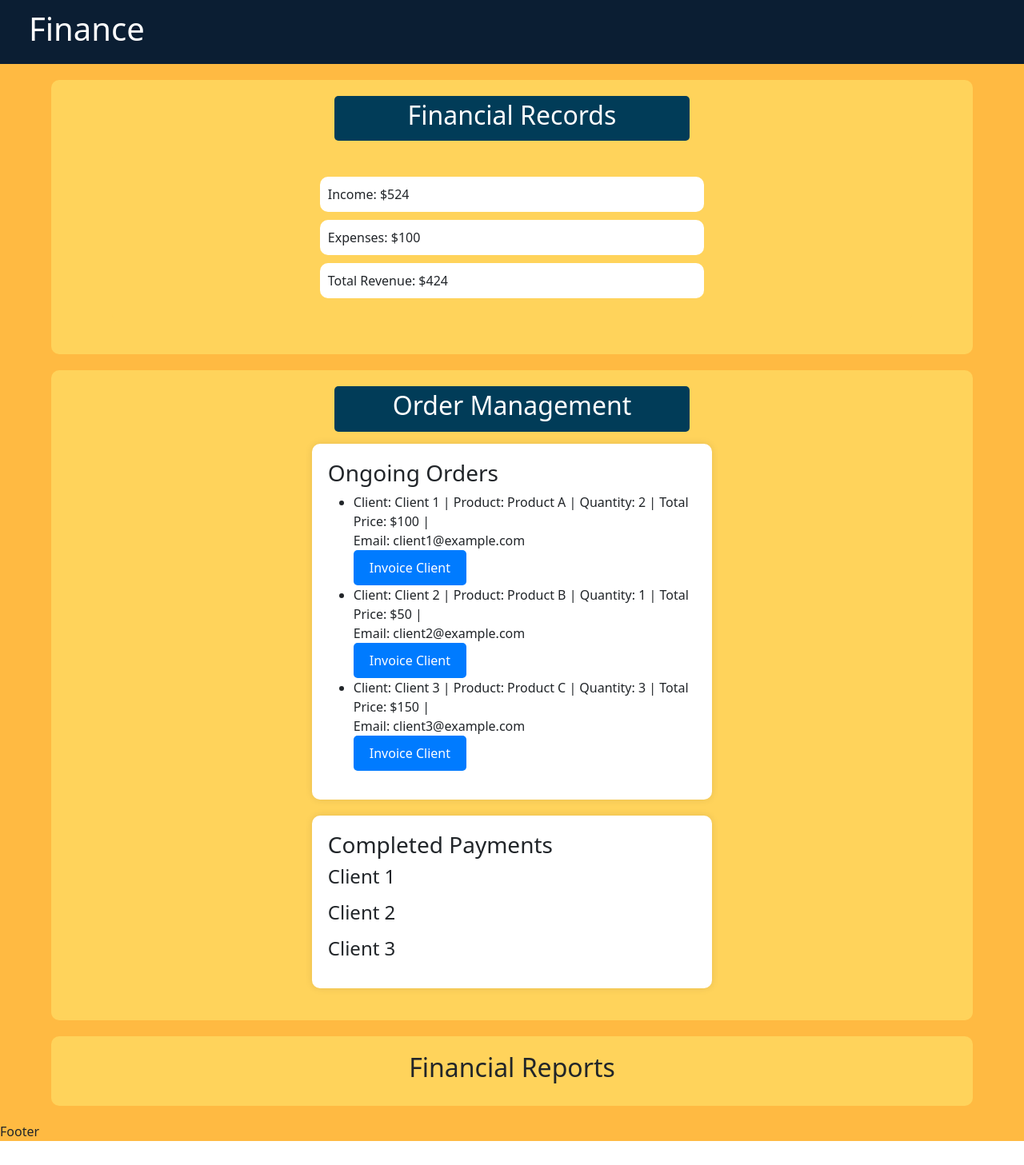
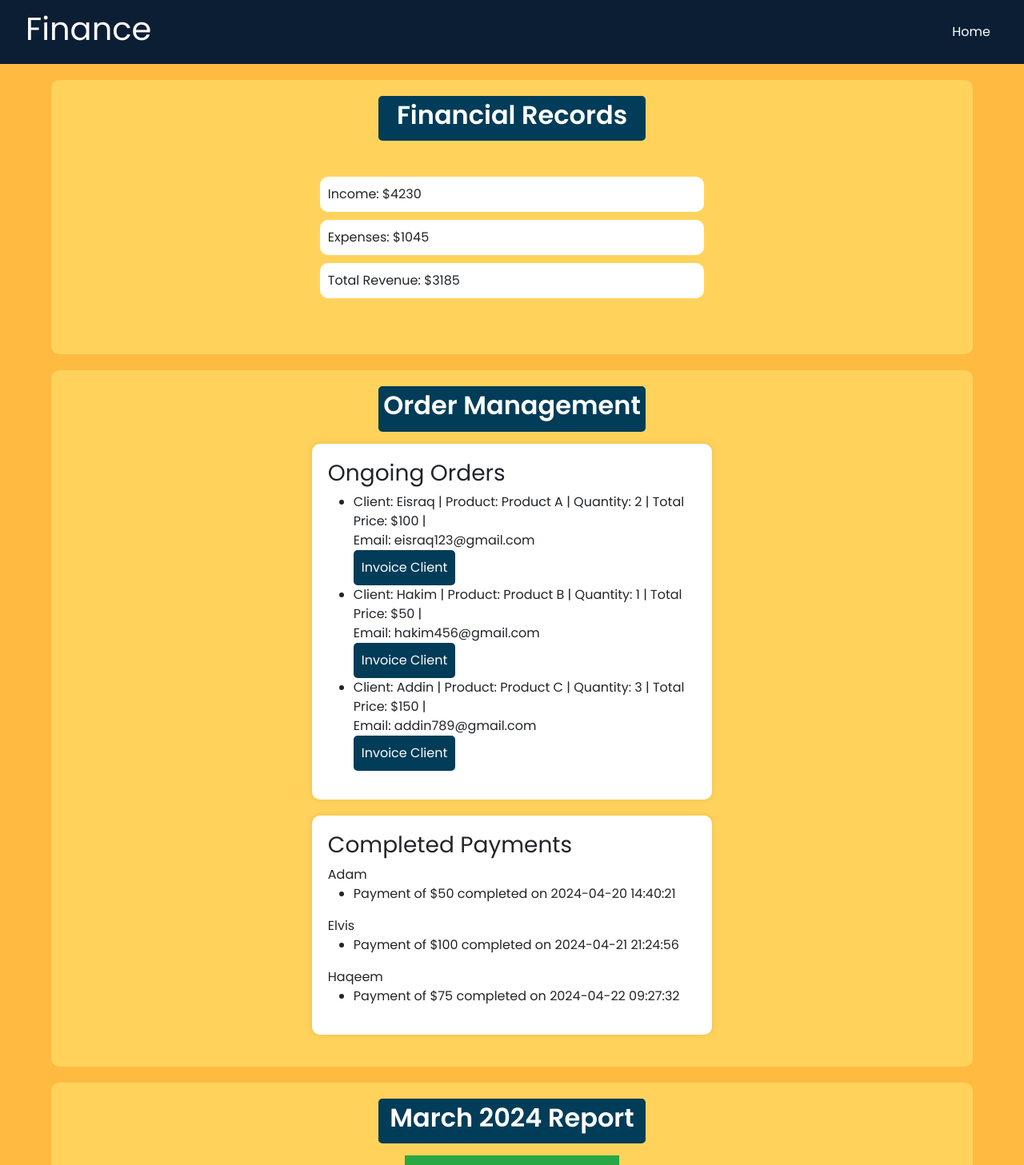
Before and after one commit to yumdmb/stitch-mart, a React (Create React App) app: page /financialApp in a window 1280 px wide. Shown: the top 1457 px of the page at 80% size. Built offline with nearby package versions, Linux system fonts and the light colour scheme.

Commit message:
completed the front end for financial module

```diff
--- a/package.json
+++ b/package.json
@@ -16,6 +16,7 @@
     "react-bootstrap": "^2.10.2",
     "react-dom": "^18.2.0",
     "react-flatpickr": "^3.10.13",
+    "react-pdf": "^7.7.1",
     "react-router-dom": "^6.22.3",
     "react-scripts": "5.0.1",
     "web-vitals": "^2.1.4"
--- a/src/components/Financial/FinancialApp.css
+++ b/src/components/Financial/Financial.css
@@ -1,14 +1,29 @@
 /*Header styles*/
 .financial {
+  display: flex;
+  justify-content: space-between;
+  align-items: center;
+  font-family: 'Poppins', sans-serif;
   color: #fff;
   background-color: #0b1e33;
   padding: 12px;
   margin-bottom: 20px;
-  text-indent: 24px;
+  text-indent: 20px;
 }
+
+.home-button {
+  background-color: transparent;
+  border: none;
+  color: #fff;
+  font-size: 16px;
+  cursor: pointer;
+  margin-right: 24px; /* Adjust margin-right as needed */
+}
+
 
 /* Financial Records styles */
 .financial-records {
+  font-family: 'Poppins', sans-serif;
   text-align: center;
   border-radius: 10px;
   background-color: #ffd35b;
@@ -19,6 +34,7 @@
 }
 
 .financial-records p {
+  font-family: 'Poppins', sans-serif;
   text-align: left;
   border-radius: 10px;
   background-color: #fff;
@@ -29,6 +45,7 @@
 
 /* Order Management styles */
 .order-management {
+  font-family: 'Poppins', sans-serif;
   text-align: center;
   border-radius: 10px;
   background-color: #ffd35b;
@@ -43,8 +60,12 @@
   background-color: #013c58;
   padding: 5px;
   border-radius: 5px;
-  max-width: 40%;
+  max-width: 30%;
   margin: 0px auto 15px;
+}
+
+.header-container h2{
+  font-weight: 600;
 }
 
 .order-container {
@@ -61,37 +82,15 @@
 .invoice-button {
   color: #fff;
   background-color: #013c58;
-  padding: 5px;
+  padding: 10px;
   border-radius: 5px;
   border: none;
   cursor: pointer;
 }
 
-.order-management label {
-  display: block;
-  margin-bottom: 5px;
-}
-
-.order-management input[type="text"] {
-  width: 100%;
-  padding: 8px;
-  margin-bottom: 10px;
-}
-
-.order-management button {
-  background-color: #007bff;
-  color: #fff;
-  border: none;
-  padding: 10px 20px;
-  cursor: pointer;
-}
-
-.order-management button:hover {
-  background-color: #0056b3;
-}
-
 /* Financial Reports styles */
 .financial-reports {
+  font-family: 'Poppins', sans-serif;
   text-align: center;
   border-radius: 10px;
   background-color: #ffd35b;
--- a/src/components/Financial/FinancialApp.jsx
+++ b/src/components/Financial/FinancialApp.jsx
@@ -1,16 +1,27 @@
-import './FinancialApp.css';
+import './Financial.css';
 import React, { useState } from 'react';
+import { useNavigate } from 'react-router-dom';
 import FinancialRecords from './FinancialRecords';
 import OrderManagement from './OrderManagement';
 import FinancialReports from './FinancialReports';
 
-// Main App component
+//Main App for Finance Module
 function FinancialApp() {
+
+  let navigate = useNavigate();
+
+  // Function to handle navigation to Home
+  const goToHome = () => {
+    navigate('/');
+    console.log("Navigate to Home");
+  };
+
   return (
 
     <div style={{backgroundColor:"#ffba42"}}>
       <div className="financial">
         <h1>Finance</h1>
+          <button className="home-button" onClick={goToHome}>Home</button>
       </div>
         <FinancialRecords />
         <OrderManagement />
--- a/src/components/Financial/FinancialRecords.jsx
+++ b/src/components/Financial/FinancialRecords.jsx
@@ -1,10 +1,10 @@
-import './FinancialApp.css';
+import './Financial.css';
 import React, { useState } from 'react';
 
 // Component for tracking income, expenses, and overall revenue
 function FinancialRecords() {
-  const [income, setIncome] = useState(524);
-  const [expenses, setExpenses] = useState(100);
+  const [income, setIncome] = useState(4230);
+  const [expenses, setExpenses] = useState(1045);
 
   const totalRevenue = income - expenses;
 
--- a/src/components/Financial/FinancialReports.jsx
+++ b/src/components/Financial/FinancialReports.jsx
@@ -1,8 +1,11 @@
-import './FinancialApp.css';
+import './Financial.css';
 import React, { useState } from 'react';
 
 // Component for generating financial reports
 function FinancialReports() {
+
+  const [revenue, setRevenue] = useState(1230);
+
   // Function to generate profit and loss statement
   const generateProfitLossStatement = () => {
     // Logic to calculate profit and loss
@@ -13,10 +16,50 @@ function FinancialReports() {
     // Logic to generate cash flow summary
   };
 
+  // Array of month names
+  const monthNames = [
+    "January", "February", "March", "April", "May", "June",
+    "July", "August", "September", "October", "November", "December"
+  ];
+
+  // Get the current date
+  const currentDate = new Date();
+
+  // Get the previous month
+  const prevMonth = currentDate.getMonth() - 1;
+  const currentYear = currentDate.getFullYear();
+
+  if (prevMonth === -1) {
+    // If the current month is January, set the previous month to December
+    prevMonth = 11;
+    currentYear--;
+  }
+
+  const prevMonthName = monthNames[prevMonth];
+
+  // Function to show the financial performance message
+  const showFinancialPerformance = () => {
+    // Sample revenue and expense values
+    const servicesRevenue = 1080;
+    const operatingExpenses = 250;
+    const sumMonth = prevMonthName;
+    const sumYear = currentYear;
+
+    // Calculate total revenues and expenses
+    const totalRevenues = servicesRevenue;
+    const totalExpenses = operatingExpenses;
+    const netIncome = totalRevenues - totalExpenses;
+
+    const alertMessage = `Cash Flow Summary (${sumMonth} ${sumYear}):\nRevenues:\n    Services to customers: $${servicesRevenue}\nTotal Revenues: $${totalRevenues}\n\nExpenses:\n    Operating Expenses: $${operatingExpenses}\nTotal Expenses: $${totalExpenses}\n\nNet Income: $${netIncome}`;
+    alert(alertMessage);
+  };
+
   return (
     <div className="financial-reports">
-      <h2>Financial Reports</h2>
-      {/* Add buttons to generate reports */}
+      <div className="header-container">
+        <h2>{prevMonthName} {currentYear} Report</h2>
+      </div>
+      <button onClick={showFinancialPerformance}>Show Financial Performance</button>
     </div>
   );
 }
--- a/src/components/Financial/OrderManagement.jsx
+++ b/src/components/Financial/OrderManagement.jsx
@@ -1,4 +1,4 @@
-import './FinancialApp.css';
+import './Financial.css';
 import React, { useState } from 'react';
 import OrderViewer from './OrderViewer';
 import PaymentViewer from './PaymentViewer';
@@ -6,18 +6,25 @@ import PaymentViewer from './PaymentViewer';
 // Component for tracking orders, invoicing clients, and recording payments
 function OrderManagement() {
     const [orders, setOrders] = useState([
-      { id: 1, clientId: 1, productName: "Product A", quantity: 2, totalPrice: 100 },
-      { id: 2, clientId: 2, productName: "Product B", quantity: 1, totalPrice: 50 },
-      { id: 3, clientId: 3, productName: "Product C", quantity: 3, totalPrice: 150 }
+      { id: 1, clientId: 4, productName: "Product A", quantity: 2, totalPrice: 100 },
+      { id: 2, clientId: 5, productName: "Product B", quantity: 1, totalPrice: 50 },
+      { id: 3, clientId: 6, productName: "Product C", quantity: 3, totalPrice: 150 }
     ]);
 
     const [clients, setClients] = useState([
-      { id: 1, name: "Client 1", email: "client1@example.com" },
-      { id: 2, name: "Client 2", email: "client2@example.com" },
-      { id: 3, name: "Client 3", email: "client3@example.com" }
+      { id: 1, name: "Adam", email: "adam123@gmail.com" },
+      { id: 2, name: "Elvis", email: "elvis456@gmail.com" },
+      { id: 3, name: "Haqeem", email: "haqeem789@gmail.com" },
+      { id: 4, name: "Eisraq", email: "eisraq123@gmail.com" },
+      { id: 5, name: "Hakim", email: "hakim456@gmail.com" },
+      { id: 6, name: "Addin", email: "addin789@gmail.com" }
     ]);
 
-    const [payments, setPayments] = useState([]);
+    const [payments, setPayments] = useState([
+      { id: 1, clientId: 1, amount: 50, date: "2024-04-20" , time: "14:40:21"},
+      { id: 2, clientId: 2, amount: 100, date: "2024-04-21", time: "21:24:56" },
+      { id: 3, clientId: 3, amount: 75, date: "2024-04-22", time: "09:27:32" }
+    ]);
 
     // Function to add a new order
     const addOrder = (order) => {
--- a/src/components/Financial/PaymentViewer.jsx
+++ b/src/components/Financial/PaymentViewer.jsx
@@ -1,18 +1,24 @@
 import React from 'react';
 
 function PaymentViewer({ clients, payments }) {
+
+  // Display only clients who have associated payments
+  const clientsWithPayments = clients.filter(client =>
+    payments.some(payment => payment.clientId === client.id)
+  );
+
   return (
     <div className="payment-viewer">
       <h3>Completed Payments</h3>
-      {clients.map(client => (
+      {clientsWithPayments.map(client => (
         <div key={client.id}>
-          <h4>{client.name}</h4>
+          <div>{client.name}</div>
           <ul>
             {payments
               .filter(payment => payment.clientId === client.id)
               .map(payment => (
                 <li key={payment.id}>
-                  Payment of ${payment.amount} completed on {payment.date}
+                  Payment of ${payment.amount} completed on {payment.date} {payment.time}
                 </li>
               ))}
           </ul>
```
Also changed, not shown: 1 other file (tests, documents, lock files or other folders). Lines whose indentation alone changed are shown as unchanged.
